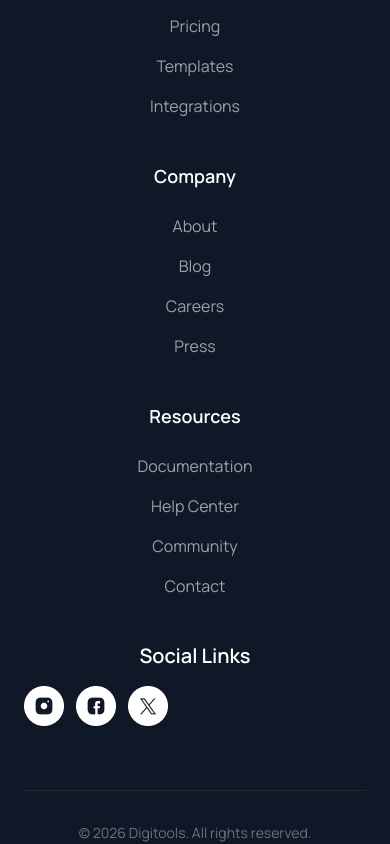
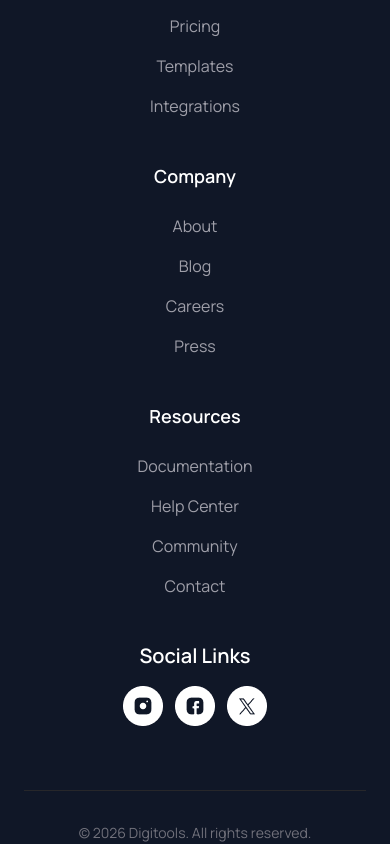
Before and after one commit to Sajibpurno/Assignment-6-DigiTools-, a React (Vite) app: page / in a window 390 px wide. Shown: the part 11156-12000 px from the top of the page. Built offline with nearby package versions, Linux system fonts and the light colour scheme.

Commit message:
footer one problem responsive done, now complete

```diff
--- a/src/App.jsx
+++ b/src/App.jsx
@@ -55,4 +55,6 @@ function App() {
   )
 }
 
+
+
 export default App
--- a/src/Components/Footer.jsx
+++ b/src/Components/Footer.jsx
@@ -103,7 +103,7 @@ const Footer = () => {
 
           <div className="">
             <p className='text-white text-xl font-semibold'>Social Links</p>
-            <span className='flex gap-3 mt-4 '>
+            <span className='flex gap-3 mt-4 justify-center md:justify-end'>
                 <img src={Ins} alt="" />
                 <img src={Fb} alt="" />
                 <img src={Twi} alt="" />
```
